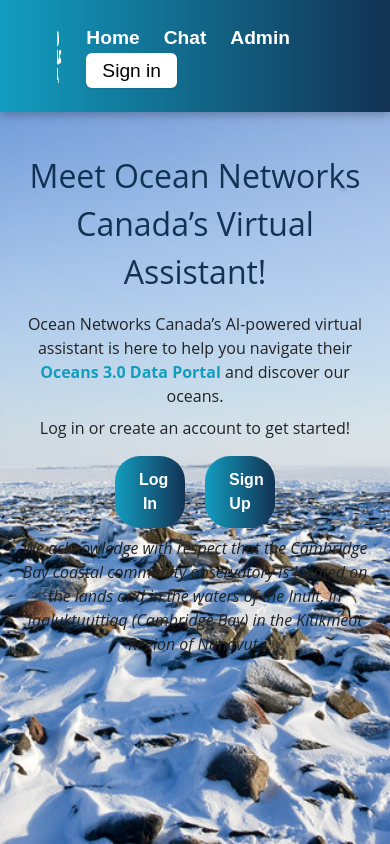
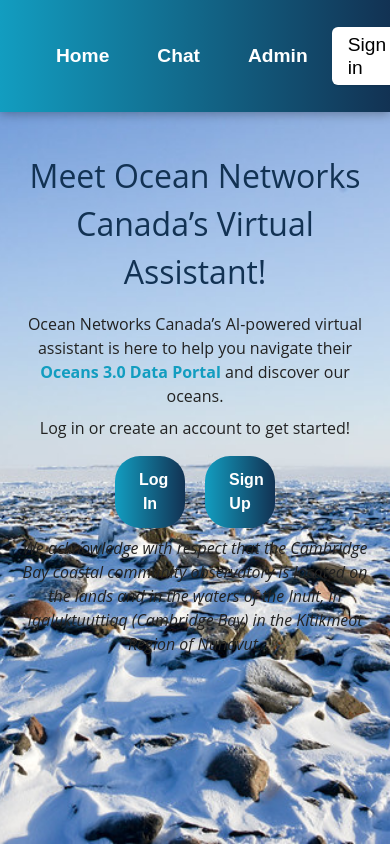
Before and after one commit to jacksonkonkin/onc-ai-assistant, a Next.js app in the folder frontend/onc-ai-assistant/: page / in a window 390 px wide. Built offline with nearby package versions, Linux system fonts and the light colour scheme.

Commit message:
added in react icons and format account drop down

```diff
--- a/frontend/onc-ai-assistant/src/app/components/accountDropdown.tsx
+++ b/frontend/onc-ai-assistant/src/app/components/accountDropdown.tsx
@@ -3,7 +3,8 @@
 import { useAuth } from "../context/AuthContext";
 import Link from "next/link";
 import { useState, useRef, useEffect } from "react";
-import "./navbar.css"; // assuming you're still using the same CSS
+import { FaUserCircle } from "react-icons/fa";
+import "./navbar.css";
 
 export default function AccountDropdown() {
   const { setIsLoggedIn } = useAuth();
@@ -28,18 +29,16 @@
   return (
     <div className="account-dropdown" ref={dropdownRef}>
       <button className="account-icon" onClick={() => setOpen(!open)}>
-        👤
+        <FaUserCircle size={28} />
       </button>
-      {open && (
-        <div className="dropdown-menu">
-          <Link href="/accountSettings" className="dropdown-item">
+      <div className={`dropdown-menu ${open ? "open" : ""}`}>
+        <Link href="/accountSettings" className="dropdown-item" onClick={() => setOpen(false)}>
           Account Settings
         </Link>
         <button className="dropdown-item" onClick={handleLogout}>
           Log out
         </button>
       </div>
-      )}
     </div>
   );
 }
--- a/frontend/onc-ai-assistant/src/app/components/navbar.css
+++ b/frontend/onc-ai-assistant/src/app/components/navbar.css
@@ -10,13 +10,19 @@
   padding-right: 100px;
 }
 
-.nav-links {
+.navLinks {
+  display: flex;
+  align-items: center;
+
+}
+
+.mainLinks {
   display: flex;
   align-items: center;
   gap: 1.5rem;
 }
 
-.navBar a {
+.navBar .mainLinks a {
   margin-left: 1.5rem;
   color: white;
   text-decoration: none;
@@ -24,6 +30,7 @@
   font-size: 1.2rem;
   transition: color 0.3s ease;
 }
+
 
 .navBar a:hover {
   color: #003c82;
@@ -56,8 +63,7 @@
 }
 
 .account-icon {
-  background-color: white;
-  color: black;
+  color: #FFFFFFFF;
   padding: 0.375rem 1rem;
   border-radius: 0.375rem;
   font-weight: 500;
@@ -66,6 +72,9 @@
   border: none;
   box-shadow: 0 1px 2px rgba(0, 0, 0, 0.1);
   transition: background-color 0.2s ease;
+  display: flex;
+  align-items: center;
+  justify-content: center;
 }
 
 .account-icon:hover {
@@ -79,8 +88,19 @@
   background-color: white;
   border: 1px solid #ddd;
   border-radius: 0.375rem;
-  box-shadow: 0 2px 8px rgba(0,0,0,0.15);
+  box-shadow: 0 2px 8px rgba(0, 0, 0, 0.15);
   z-index: 10;
+  opacity: 0;
+  transform: translateY(-10px);
+  pointer-events: none;
+  transition: opacity 0.3s ease, transform 0.3s ease;
+  min-width: 180px;
+}
+
+.dropdown-menu.open {
+  opacity: 1;
+  transform: translateY(0);
+  pointer-events: auto;
 }
 
 .dropdown-item {
@@ -100,5 +120,11 @@
 }
 
 .dropdown-item:hover {
-  background-color: #f2f2f2;
+  color: #003c82;
 }
+
+@media (max-width: 600px) {
+  .account-icon {
+    padding: 0.5rem;
+  }
+}
--- a/frontend/onc-ai-assistant/src/app/components/navbar.tsx
+++ b/frontend/onc-ai-assistant/src/app/components/navbar.tsx
@@ -2,8 +2,8 @@
 
 import Link from "next/link";
 import { useAuth } from "../context/AuthContext";
+import AccountDropdown from "./accountDropdown";
 import "./navbar.css";
-import AccountDropdown from "./accountDropdown";
 
 export default function Navbar() {
   const { isLoggedIn } = useAuth();
@@ -14,9 +14,13 @@
         <img src="/ONC_Logo.png" alt="ONC Logo" className="h-20 w-auto" />
       </Link>
       <div className="navLinks">
+        <div className="mainLinks">
           <Link href="/">Home</Link>
           <Link href="/chatPage">Chat</Link>
           <Link href="/adminPages">Admin</Link>
+        </div>
+
+        <div className="accountArea">
           {isLoggedIn ? (
             <AccountDropdown />
           ) : (
@@ -25,6 +29,7 @@
             </Link>
           )}
         </div>
+      </div>
     </nav>
   );
 }
```
Also changed, not shown: frontend/onc-ai-assistant/package.json (+6 -5 lines), 1 other file (tests, documents, lock files or other folders). Lines whose indentation alone changed are shown as unchanged.
